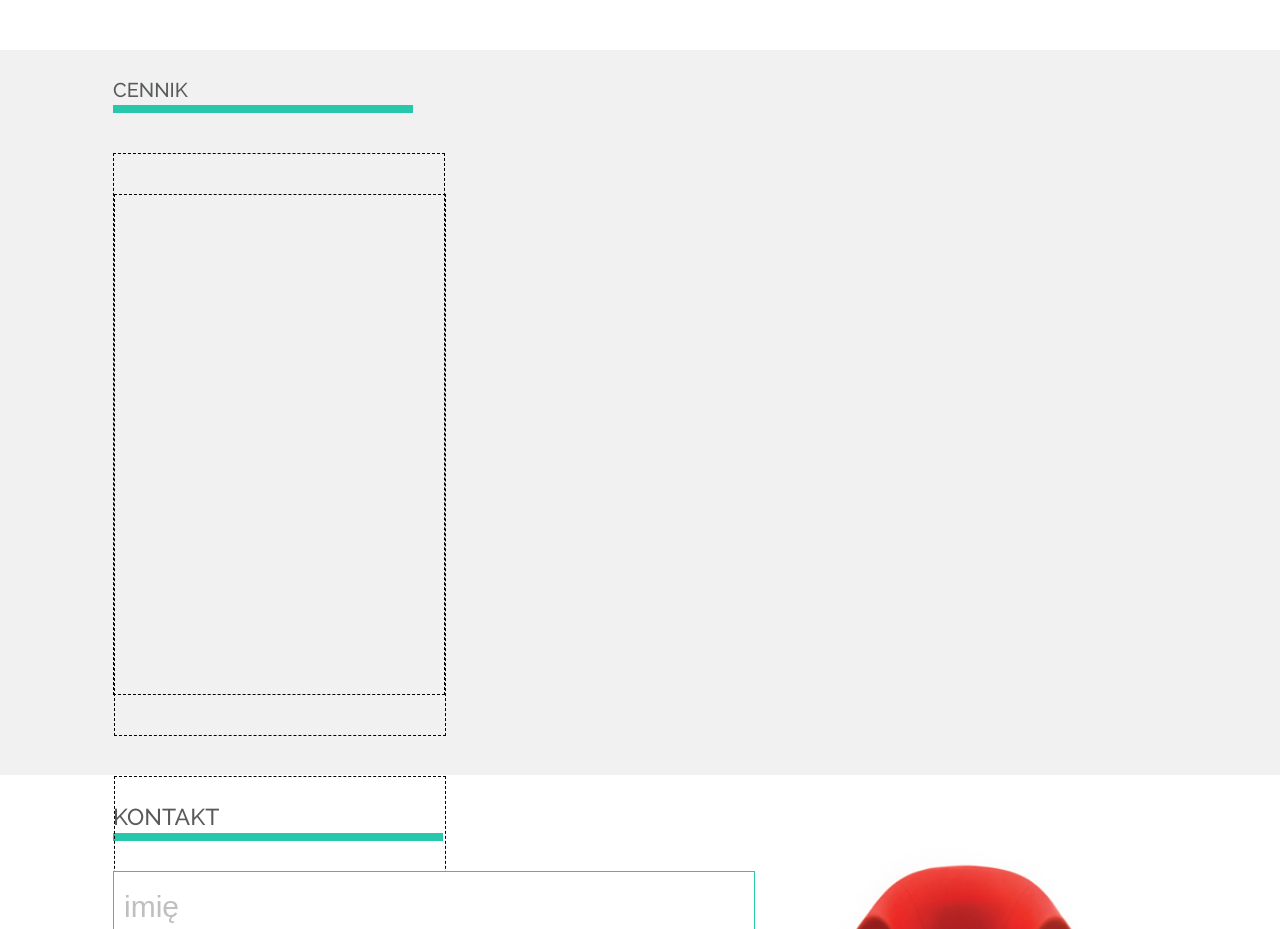
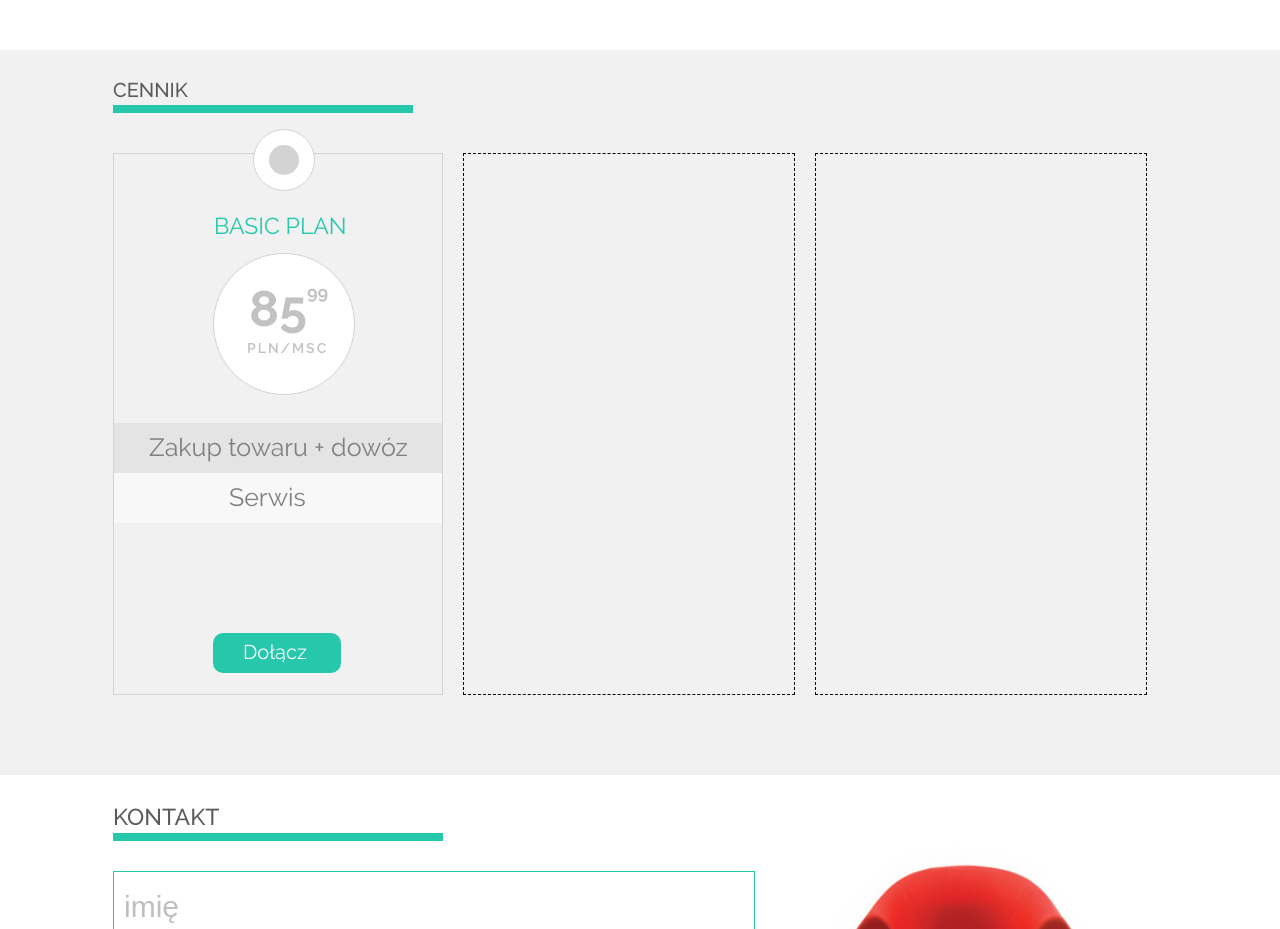
Before and after one commit to marianna-akbal/SitOnChair, a plain HTML site: page index.html in a window 1280 px wide. Shown: the part 840-1769 px from the top of the page. Drawn offline with Linux system fonts and the light colour scheme.

Commit message:
plan box

```diff
--- a/css/style.css
+++ b/css/style.css
@@ -561,7 +561,7 @@ a {
 	background-color: #f1f1f1;
 }
 
-.partThree p{
+#priceList{
 	text-transform: uppercase;
 	margin-top: 20px;
 	font-size: 20px;
@@ -569,7 +569,7 @@ a {
 	color: #595a5a;
 }
 
-.partThree p::after{
+#priceList::after{
 	content: "";
 	width: 300px;
 	height: 8px;
@@ -583,12 +583,141 @@ a {
 	width: 330px;
 	height: 540px;
 	float: left;
-	border: 1px dashed black;
 	margin-top: 40px;
 	margin-right: 20px;
+	position: relative;
+}
+
+.paymentPlanBasicBox{
+	width: 328px;
+	height: 540px;
+	border: 1px solid lightgray;
+	position: absolute;
+}
+
+.paymentPlanBasicBox > p{
+	font-size: 23px;
+	margin-top: 60px;
+	margin-left: 100px;
+	color: #27c7ab;
+
+}
+
+.paymentPlanElipse1{
+	border: 1px solid lightgray;
+	background-color: white;
+	border-radius: 100%;
+	width: 60px;
+	height: 60px;
+	position: absolute;
+	top: -24px;
+	left: 140px;
 }
 
 
+.paymentPlanElipse1::after{
+	background-color: lightgray;
+	border-radius: 100%;
+	width: 30px;
+	height: 30px;
+	z-index: 2;
+	content: "";
+	display: block;
+	top: 15px;
+	left: 15px;
+	position: absolute;
+}
+
+.paymentPlanElipse2{
+	border: 1px solid lightgray;
+	background-color: white;
+	border-radius: 100%;
+	width: 140px;
+	height: 140px;
+	position: absolute;
+	top: 100px;
+	left: 100px;
+}
+
+
+.textInElipse{
+margin-top: 30px;
+margin-left: 5px;
+}
+
+.boldPrice{
+	font-size: 50px;
+	color: #c2c2c2;
+	font-weight: bold;
+	margin-left: 30px;
+}
+
+.boldPrice .upperPrice{
+	font-size: 36%;
+	position: relative;
+	top: -1.5em;
+}
+
+.paymentPlanElipse2 div:nth-child(2) {
+	font-size: 14px;
+	font-weight: 600;
+	color: #c2c2c2;
+	margin-left: 28px;
+	margin-top: 7px;
+	letter-spacing: 2px;
+}
+
+.boxRectangle1{
+	position: absolute;
+	background-color: #e4e4e4;
+	width: 328px;
+	height: 50px;
+	left: 1px;
+	top: 270px;
+}
+
+.boxRectangle1 p{
+	position: absolute;
+	color: gray;
+	font-size: 25px;
+	left: 35px;
+	top: 12px;
+}
+
+.boxRectangle2{
+	position: absolute;
+	background-color: rgba(255, 255, 255, 0.5);
+	width: 328px;
+	height: 50px;
+	left: 1px;
+	top: 320px;
+}
+
+.boxRectangle2 p{
+	position: absolute;
+	color: gray;
+	font-size: 25px;
+	left: 115px;
+	top: 12px;
+}
+
+.paymentPlanButton1 {
+	position: absolute;
+	background-color: #27c7ab;
+	border-radius: 10px;
+	width: 128px;
+	height: 40px;
+	left: 100px;
+	top: 480px;
+}
+
+.paymentPlanButton1 p{
+	color: white;
+	font-size: 20px;
+	position: absolute;
+	left: 30px;
+	top: 9px;
+}
 
 .paymentPlanStandard{
 	width: 330px;
--- a/index.html
+++ b/index.html
@@ -61,9 +61,29 @@
 
   <section class="partThree clearfix">
     <div class="container">
-      <p>cennik</p>
-      <div class="paymentPlanBasic">
-        <div class=""
+      <p id="priceList">cennik</p>
+      <div class="paymentPlanBasic clearfix">
+        <div class="paymentPlanBasicBox">
+          <p>BASIC PLAN</p>
+        </div>
+          <div class="paymentPlanElipse1"></div>
+          <div class="paymentPlanElipse2">
+            <div class="textInElipse">
+              <span class="boldPrice">
+                85<span class="upperPrice">99</span>
+              </span>
+              <div>PLN/MSC</div>
+              </div>
+          </div>
+          <div class="boxRectangle1">
+            <p>Zakup towaru + dowóz</p>
+          </div>
+          <div class="boxRectangle2">
+            <p>Serwis</p>
+          </div>
+          <div class="paymentPlanButton1">
+            <p>Dołącz</p>
+          </div>
       </div>
       <div class="paymentPlanStandard">
       </div>
```
